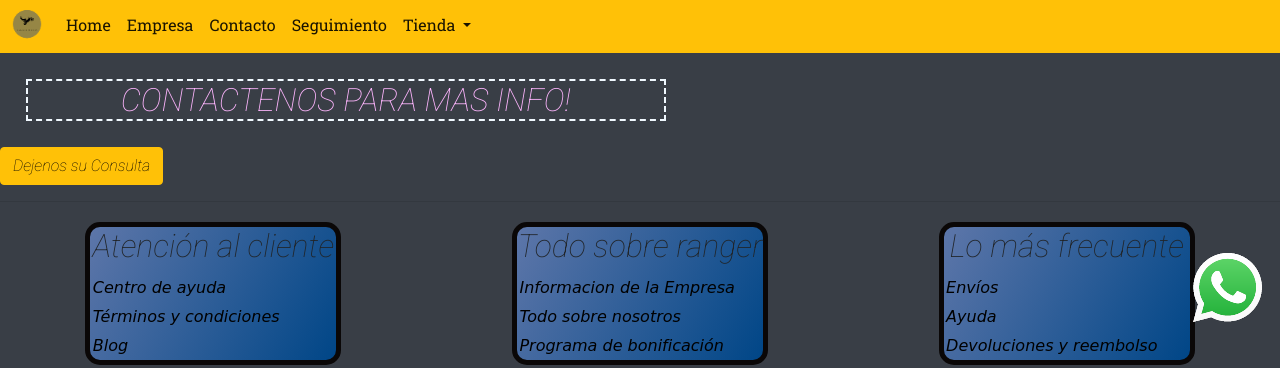
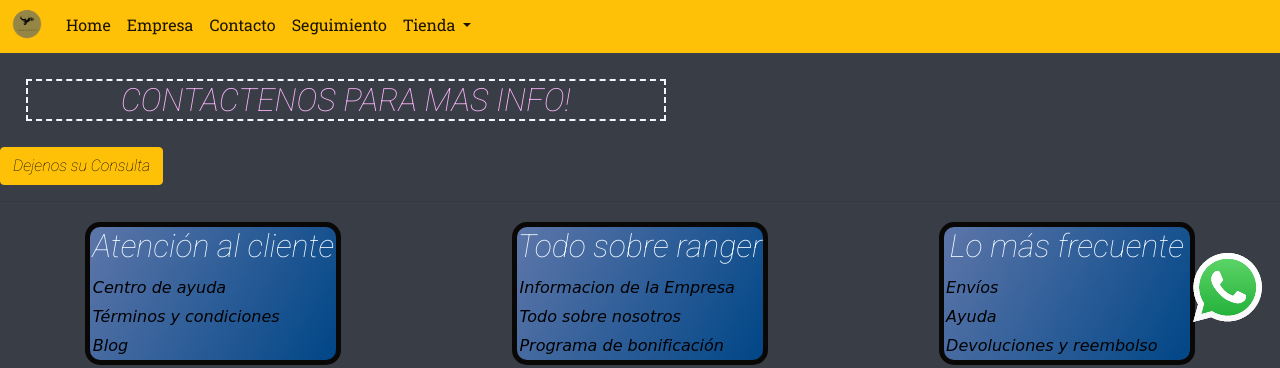
Before and after one commit to GastonRGF/proyecto_garea, a website: page paginas/contacto.html in a window 1280 px wide. Shown: the part 464-832 px from the top of the page. Drawn offline with nearby package versions, Linux system fonts and the light colour scheme.

Commit message:
estilo a la empresa

```diff
--- a/paginas/contacto.html
+++ b/paginas/contacto.html
@@ -120,19 +120,19 @@
   <footer>
     <section class="datosEmpresa">
       <div class="datos datos1">
-        <h2 id="info">Atención al cliente</h2>
+        <h2 class="datos_titulos">Atención al cliente</h2>
         <a href="#" rel="noopener" rel="noreferrer" class="seccion1">Centro de ayuda</a>
         <a href="#" rel="noopener" rel="noreferrer" class="seccion1">Términos y condiciones</a>
         <a href="#" rel="noopener" rel="noreferrer" class="seccion1">Blog</a>
       </div>
       <div class="datos datos2">
-        <h2 id="ranger">Todo sobre ranger</h2>
+        <h2 class="datos_titulos">Todo sobre ranger</h2>
         <a class="seccion1" href="#" rel="noopener" rel="noreferrer">Informacion de la Empresa</a>
         <a class="seccion1" href="#" rel="noopener" rel="noreferrer">Todo sobre nosotros</a>
         <a class="seccion1" href="#" rel="noopener" rel="noreferrer">Programa de bonificación</a>
       </div>
       <div class="datos datos3">
-        <h2 id="lomasFrecuente">Lo más frecuente</h2>
+        <h2 class="datos_titulos">Lo más frecuente</h2>
         <a href="#" rel="noopener" rel="noreferrer" class="seccion1">Envíos</a>
         <a href="#" rel="noopener" rel="noreferrer" class="seccion1">Ayuda</a>
         <a href="#" rel="noopener" rel="noreferrer" class="seccion1">Devoluciones y reembolso</a>
--- a/scss/_empresa.scss
+++ b/scss/_empresa.scss
@@ -10,7 +10,7 @@
     flex-flow: column wrap;
 }
 .empresa{
-    background-color:$color-body;
+    background-color:#393E46;
     .titulo-empresa{
         color:#ffc107;
         font-family: cursive;
@@ -41,6 +41,9 @@
     grid-template-rows: repeat(1,1fr);
     grid-template-areas:
         "datos1 datos2 datos3";
+        .datos_titulos{
+            color: aliceblue;
+        }
             .datos{
                 width: 60%;
                 border: #0a0707 solid 5px;
```
Also changed, not shown: index.html (+6 -5 lines), paginas/quienessomos.html (+3 -3 lines), paginas/seguimiento.html (+3 -3 lines), css/style.css, micss/style.css.
